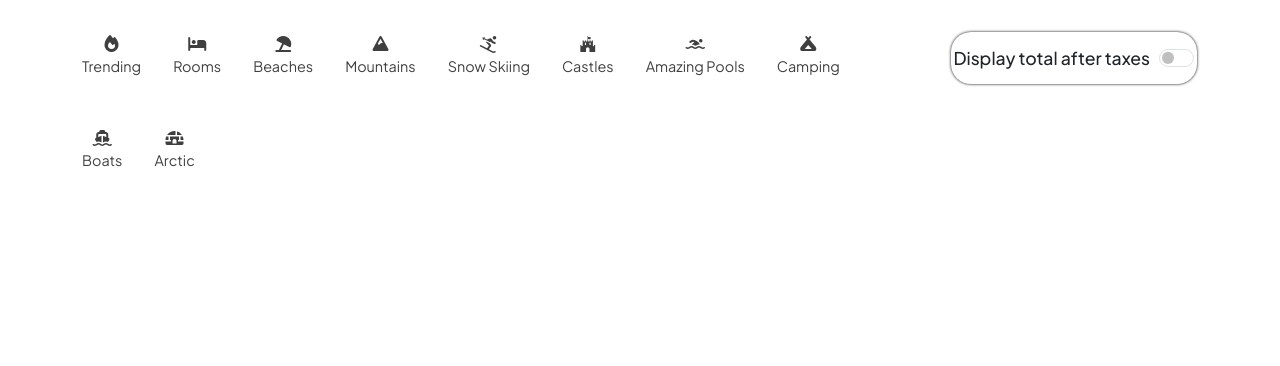
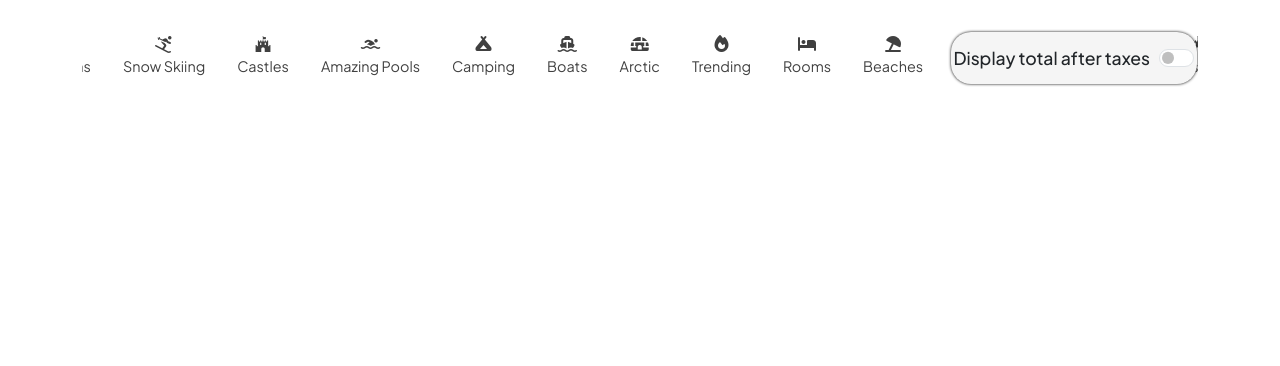
Before and after one commit to ashutosh9258/Wanderlust-Project, a Node project: template views/listings/index.ejs in a window 1280 px wide. Shown: the part 80-446 px from the top of the page. Run offline with Node 20 templates, Linux system fonts and the light colour scheme; the template is opened without the code that fills it, so the values that code supplies are empty; some libraries are stand-ins or nearby versions.

Commit message:
Responsive for Mobile

```diff
--- a/public/css/style.css
+++ b/public/css/style.css
@@ -10,10 +10,25 @@ body{
 .container{
     flex: 1;
 }
+
 .navbar{
     height: 5rem;
     background-color: white;
 }
+
+/* Sirf Mobile/Tablet screen par toggle hone par glass effect lagane ke liye */
+@media (max-width: 991.98px) {
+    .navbar-collapse {
+        width: 100vw;
+        margin-bottom: 1rem;
+        background-color: rgba(255, 255, 255, 0.4) !important; /* Halka transparent white background */
+        backdrop-filter: blur(12px) !important; /* Shishe jaisa blur effect */
+        -webkit-backdrop-filter: blur(12px); /* Safari support ke liye */
+        border-bottom: 1px solid rgba(255, 255, 255, 0.2); /* Shishe ki edge jaisa border */
+    }
+}
+
+
 .navbar-brand{
     font-family:'Gill Sans', 'Gill Sans MT', Calibri, 'Trebuchet MS', sans-serif;
 }
@@ -28,6 +43,15 @@ body{
     color:#222222 !important;
 }
 
+.signUpLogo{
+    color: #fe424d;
+    font-family: "Gills Sans" !important;
+}
+
+.SignUpHeading{
+    font-size: 1.8rem;
+    font-family: 'Gill Sans', 'Gill Sans MT', Calibri, 'Trebuchet MS', sans-serif !important;
+}
 .f-info-links a{
     text-decoration: none;
     color: #222222;
@@ -56,6 +80,7 @@ body{
 }
 .listing-card{
     border: none !important;
+    padding-inline: 1rem;
     margin-bottom: 2rem;
 }
 .card-img-top{
--- a/views/includes/option.ejs
+++ b/views/includes/option.ejs
@@ -15,14 +15,16 @@
         justify-content: center;
         border: transparent;
         box-shadow: 0px 0px 3px black;
+        background: whitesmoke;
         outline: none;
         border-radius: 20px;
+        z-index: 5;
         height: 3.25rem;
     }
 
     #filters {
         display: flex;
-            flex-wrap: wrap;
+        /* flex-wrap: wrap; */
         width: 75%;
     }
 
@@ -35,7 +37,8 @@
 
         .tax_switch {
             margin: auto;
-                width: 90%;
+            transform: scale(0.9);
+            width: 80%;
         }
     }
 
@@ -44,6 +47,27 @@
         margin-top: 2rem;
         margin-right: 2rem;
         opacity: .75;
+    }
+
+    @keyframes marquee {
+        0% {
+            transform: translateX(80%);
+        }
+
+        100% {
+            transform: translateX(-190%);
+        }
+
+        /* Half width par reset hoga */
+    }
+
+    .marquee-content {
+        animation: marquee 15s linear infinite;
+    }
+
+    /* Hover karne par animation ruk jaye (Optional) */
+    .marquee-content:hover {
+        animation-play-state: paused;
     }
 
     .filter:hover {
@@ -65,8 +89,68 @@
     }
 </style>
 
-    <div id="options_box">
-        <div id="filters">
+<div id="options_box" class="overflow-hidden w-100">
+    <div id="filters" class="d-flex text-nowrap align-items-center marquee-content">
+        <a href="/listings/filter?type=Trending" class="filter-link">
+            <div class="filter">
+                <div><i class="fa-solid fa-fire"></i></div>
+                <p>Trending</p>
+            </div>
+        </a>
+        <a href="/listings/filter?type=Rooms" class="filter-link">
+            <div class="filter">
+                <div><i class="fa-solid fa-bed"></i></div>
+                <p>Rooms</p>
+            </div>
+        </a>
+        <a href="/listings/filter?type=Beaches" class="filter-link">
+            <div class="filter">
+                <div><i class="fa-solid fa-umbrella-beach"></i></div>
+                <p>Beaches</p>
+            </div>
+        </a>
+        <a href="/listings/filter?type=Mountains" class="filter-link">
+            <div class="filter">
+                <div><i class="fa-solid fa-mountain"></i></div>
+                <p>Mountains</p>
+            </div>
+        </a>
+        <a href="/listings/filter?type=Snow-Skiing" class="filter-link">
+            <div class="filter">
+                <div><i class="fa-solid fa-person-skiing"></i></div>
+                <p>Snow Skiing</p>
+            </div>
+        </a>
+        <a href="/listings/filter?type=Castles" class="filter-link">
+            <div class="filter">
+                <div><i class="fa-brands fa-fort-awesome"></i></div>
+                <p>Castles</p>
+            </div>
+        </a>
+        <a href="/listings/filter?type=Amazing-Pools" class="filter-link">
+            <div class="filter">
+                <div><i class="fa-solid fa-person-swimming"></i></div>
+                <p>Amazing Pools</p>
+            </div>
+        </a>
+        <a href="/listings/filter?type=Camping" class="filter-link">
+            <div class="filter">
+                <div><i class="fa-solid fa-campground"></i></div>
+                <p>Camping</p>
+            </div>
+        </a>
+        <a href="/listings/filter?type=Boats" class="filter-link">
+            <div class="filter">
+                <div><i class="fa-solid fa-ship"></i></div>
+                <p>Boats</p>
+            </div>
+        </a>
+        <a href="/listings/filter?type=Arctic" class="filter-link">
+            <div class="filter">
+                <div><i class="fa-solid fa-igloo"></i></div>
+                <p>Arctic</p>
+            </div>
+        </a>
         <a href="/listings/filter?type=Trending" class="filter-link">
             <div class="filter">
                 <div><i class="fa-solid fa-fire"></i></div>
--- a/views/layouts/boilerplate.ejs
+++ b/views/layouts/boilerplate.ejs
@@ -23,7 +23,6 @@
 
     <div class="container">
       <%- include("../includes/flash.ejs") %>
-      <%- include("../includes/option.ejs") %>
       <%- body %>
     </div>
 
--- a/views/listings/edit.ejs
+++ b/views/listings/edit.ejs
@@ -11,7 +11,7 @@
     </form> -->
 
     <div class="row mt-3">
-        <div class="col-8 offset-2">
+        <div class="col-md-8 offset-md-2 col-10 offset-1 mb-3">
             <h2>Edit this route</h2>
             <form method="post" action="/listings/<%=listing._id%>?_method=PUT" novalidate class="needs-validation" enctype="multipart/form-data">
                 <div class="mb-3">
--- a/views/listings/filter.ejs
+++ b/views/listings/filter.ejs
@@ -1,4 +1,5 @@
 <% layout("/layouts/boilerplate"); %>
+<%- include("../includes/option.ejs") %>
 
 
     <h2 class="mt-3">
--- a/views/listings/index.ejs
+++ b/views/listings/index.ejs
@@ -1,4 +1,6 @@
 <% layout("/layouts/boilerplate"); %>
+<%- include("../includes/option.ejs") %>
+
 
     <!-- <style>
         #options_box {
@@ -147,9 +149,11 @@
                         <p class="card-text">
                             <b>
                                 <%=listing.title%>
-                            </b> <br />
-                            &#8377; <%=listing.price.toLocaleString("en-IN")%> / night
-                                <i class="tax-info"> &nbsp; &nbsp; +18% GST</i>
+                            </b><br>
+
+                                <span class="price"><%=listing.price.toLocaleString("en-IN")%></span> / night
+                                <!-- <i class="tax-info">+18% GST</i> -->
+
                         </p>
                     </div>
                 </div>
@@ -159,17 +163,33 @@
 
     <script>
         let taxSwitch = document.getElementById("switchCheckDefault");
+        let price = document.querySelectorAll(".price");
+
         let tax_info = document.querySelectorAll(".tax-info");
         taxSwitch.addEventListener("click", () => {
+            console.log(typeof(tax_info));
+            Object.values(tax_info).map(function(tax){
+                price.forEach(function(tag){
+                    let origValue = Number(tag.innerText);
+                    let taxedValue = origValue * 1.18;
+
+                    tax.innerText = taxedValue.toFixed(2);
+
+            })
+            })
+
             console.log("TAX CALCULATED");
             for (info of tax_info) {
-                if (info.style.display != "inline") {
-                    info.style.display = "inline";
-                }
+                    if(info.style.display != "inline") {
+                        info.style.display = "inline";
+
+                    }
+
                 else {
                     info.style.display = "none";
                 }
             }
-        })
+            })
+
 
     </script>
--- a/views/listings/new.ejs
+++ b/views/listings/new.ejs
@@ -1,7 +1,7 @@
 <% layout("layouts/boilerplate"); %>
 
         <div class="row mt-3">
-            <div class="col-8 offset-2">
+            <div class="col-md-8 offset-md-2 col-10 offset-1 mb-5">
                 <h2>Create New Listing</h2>
                 <form method="post" action="/listings" novalidate class="needs-validation" enctype="multipart/form-data">
                     <div class="mb-3">
```
Also changed, not shown: public/js/script.js (+16 -0 lines), views/listings/show.ejs (+5 -5 lines), views/users/login.ejs (+4 -4 lines), views/users/signup.ejs (+4 -4 lines). Lines whose indentation alone changed are shown as unchanged.
